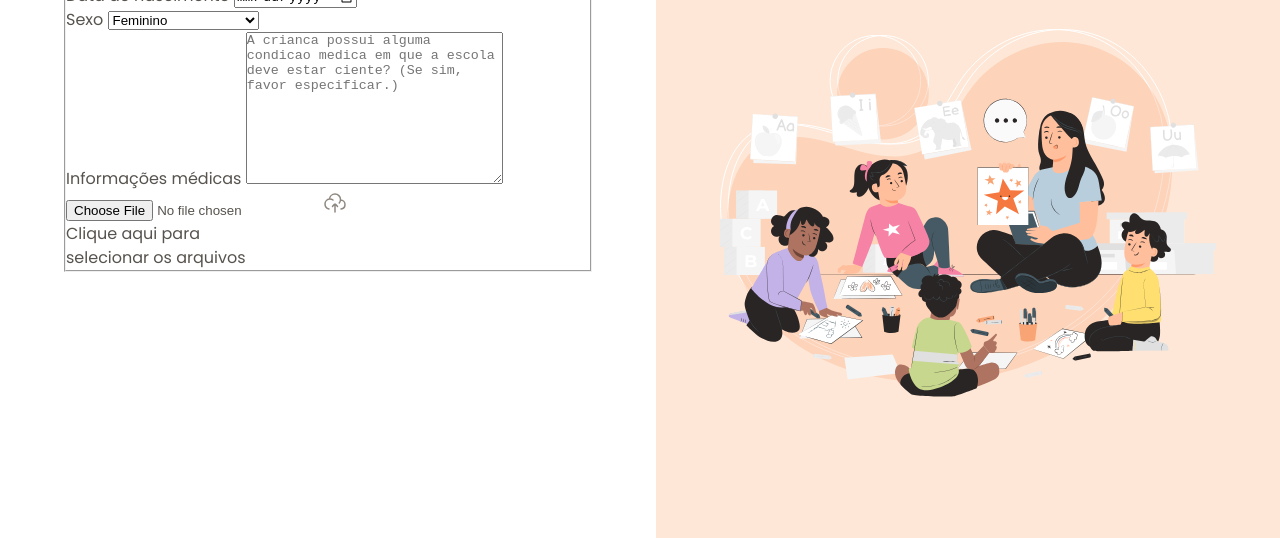
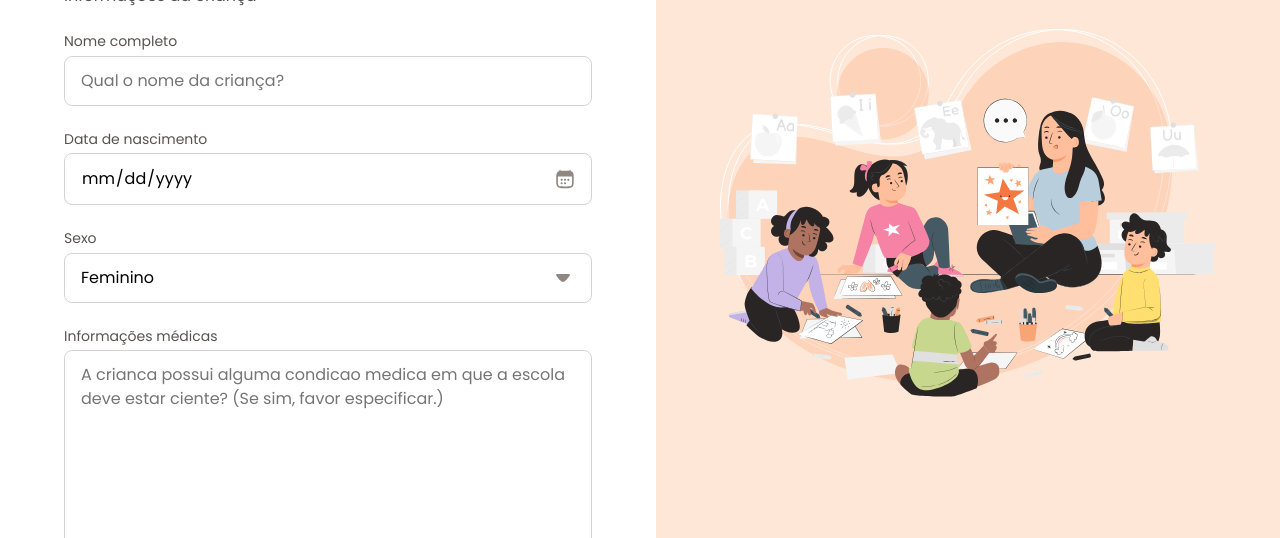
Before and after one commit to viniciusfelipe01/Formulario-de-matricula, a plain HTML site: page index.html in a window 1280 px wide. Shown: the part 262-800 px from the top of the page. Drawn offline with Linux system fonts and the light colour scheme.

Commit message:
configurando os inputs de data e select

```diff
--- a/index.html
+++ b/index.html
@@ -55,7 +55,6 @@
                 <select name="gender" id="gender">
                   <option value="female">Feminino</option>
                   <option value="Male">Masculino</option>
-                  <option value="na">Prefiro nao responder</option>
                 </select>
               </div>
 
--- /dev/null
+++ b/style/fields/index.css
@@ -0,0 +1,50 @@
+input, textarea, select {
+  appearance: none;
+  width: 100%;
+  border-radius: .5rem;
+  border: 1px solid var(--stroke-default);
+
+  padding: .75rem 1rem;
+
+  font: var(--text);
+}
+
+label {
+  font: var(--text-sm);
+  color: var(--text-secondary);
+
+  display: block;
+  margin-bottom: .25rem;
+}
+
+input:focus,
+select:focus,
+textarea:focus {
+  outline: .25rem solid var(--surface-secondary);
+  border: .125rem solid var(--stroke-hightlight);
+  outline-offset: .1px;
+}
+
+input[type="date"] {
+  position: relative;
+
+  &::-webkit-calendar-picker-indicator {
+    opacity: 0;
+  }
+
+  &::before {
+    content: "";
+    position: absolute;
+    background: url(../../assets/icons/calendar-03.svg) center/contain;
+    right: 1rem;
+    width: 1.25rem;
+    height: 1.25rem;
+
+    top: 50%;
+    transform: translateY(-50%);
+  }
+}
+
+select {
+  background: url(../../assets/icons/arrow-down-01.svg) no-repeat calc(100% - 1rem);
+}
--- /dev/null
+++ b/style/forms.css
@@ -0,0 +1,18 @@
+@import url(fields/index.css);
+
+
+form {
+  margin-top: 3rem;
+}
+
+fieldset {
+  border: none;
+
+  display: grid;
+  gap: 1.5rem;
+}
+
+legend {
+  font: 600 1 rem/1.25 var(--font-family);
+  margin-bottom: 1.5rem;
+}
--- a/style/index.css
+++ b/style/index.css
@@ -1,2 +1,3 @@
 @import url(global.css);
 @import url(layout.css);
+@import url(forms.css);
```
